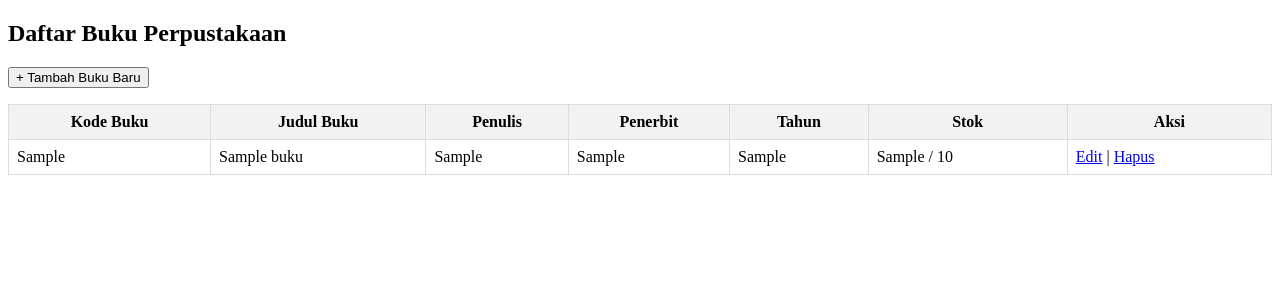
After one commit to draprotez/PerpustakaanTadikaPertiwi, a PHP site: page /views/bukuViews.php in a window 1280 px wide. The commit adds this page. Shown: the top 300 px of the page. Run offline with PHP 8.4, Linux system fonts and the light colour scheme; tables that the repository leaves empty or names only in its code hold one stand-in row (values such as "Sample post").

Commit message:
first commit

```diff
--- /dev/null
+++ b/models/bukuModels.php
@@ -0,0 +1,65 @@
+<?php
+class Buku {
+    private $conn;
+    private $table_name = "buku";    public $id;
+    public $judul_buku;
+    public $penulis;
+    public $isbn;
+    public $penerbit;
+    public $tahun_terbit;
+    public $total_copy;
+    public $salinan_tersedia;
+    public $lokasi_rak;
+    public $kode_buku;
+
+    public function __construct($db) {
+        $this->conn = $db;
+    }
+
+    public function readAll() {
+        $query = "SELECT * FROM " . $this->table_name . " ORDER BY judul_buku ASC";
+
+        $stmt = $this->conn->prepare($query);
+        $stmt->execute();
+        $result = $stmt->get_result();
+
+        return $result;
+    }
+
+    public function create() {
+        $query = "INSERT INTO " . $this->table_name . "
+                  (kode_buku, judul_buku, penulis, isbn, penerbit, tahun_terbit, total_copy, salinan_tersedia, lokasi_rak)
+                  VALUES (?, ?, ?, ?, ?, ?, ?, ?, ?)";
+
+        $stmt = $this->conn->prepare($query);
+
+        $this->kode_buku = htmlspecialchars(strip_tags($this->kode_buku));
+        $this->judul_buku = htmlspecialchars(strip_tags($this->judul_buku));
+        $this->penulis = htmlspecialchars(strip_tags($this->penulis));
+        $this->isbn = htmlspecialchars(strip_tags($this->isbn));
+        $this->penerbit = htmlspecialchars(strip_tags($this->penerbit));
+        $this->tahun_terbit = htmlspecialchars(strip_tags($this->tahun_terbit));
+        $this->total_copy = htmlspecialchars(strip_tags($this->total_copy));
+        $this->salinan_tersedia = htmlspecialchars(strip_tags($this->salinan_tersedia));
+        $this->lokasi_rak = htmlspecialchars(strip_tags($this->lokasi_rak));
+
+        $stmt->bind_param(
+            "ssssssiis",
+            $this->kode_buku,
+            $this->judul_buku,
+            $this->penulis,
+            $this->isbn,
+            $this->penerbit,
+            $this->tahun_terbit,
+            $this->total_copy,
+            $this->salinan_tersedia,
+            $this->lokasi_rak
+        );
+
+        if ($stmt->execute()) {
+            return true;
+        }
+        return false;
+    }
+}
+?>
--- a/register.php
+++ b/register.php
@@ -46,6 +46,7 @@
         <button type="submit">Daftar</button>
     </form>
 
+    <p><a href="registrasiAdmin.php">admin</a></p>
     <p><a href="login.php">Login</a></p>
 
     <script>
--- /dev/null
+++ b/views/bukuViews.php
@@ -0,0 +1,67 @@
+<?php
+session_start();
+require_once('../config/database.php');
+require_once('../models/bukuModels.php');
+
+$bukuModel = new Buku($conn);
+
+$daftarBuku = $bukuModel->readAll();
+?>
+
+<!DOCTYPE html>
+<html lang="en">
+<head>
+    <meta charset="UTF-8">
+    <title>Daftar Buku</title>
+    <style>
+        table { width: 100%; border-collapse: collapse; }
+        th, td { border: 1px solid #ddd; padding: 8px; }
+        th { background-color: #f2f2f2; }
+    </style>
+</head>
+<body>
+    <h2>Daftar Buku Perpustakaan</h2>
+
+    <?php
+    if (isset($_SESSION['success'])) {
+        echo '<p style="color: green;">' . $_SESSION['success'] . '</p>';
+        unset($_SESSION['success']);
+    }
+    ?>
+
+    <p><a href="create.php"><button>+ Tambah Buku Baru</button></a></p>
+
+    <table>
+        <thead>
+            <tr>
+                <th>Kode Buku</th>
+                <th>Judul Buku</th>
+                <th>Penulis</th>
+                <th>Penerbit</th>
+                <th>Tahun</th>
+                <th>Stok</th>
+                <th>Aksi</th>
+            </tr>
+        </thead>
+        <tbody>
+            <?php
+            if ($daftarBuku->num_rows > 0) {
+                while ($buku = $daftarBuku->fetch_assoc()) {
+                    echo "<tr>";
+                    echo "<td>" . htmlspecialchars($buku['kode_buku']) . "</td>";
+                    echo "<td>" . htmlspecialchars($buku['judul_buku']) . "</td>";
+                    echo "<td>" . htmlspecialchars($buku['penulis']) . "</td>";
+                    echo "<td>" . htmlspecialchars($buku['penerbit']) . "</td>";
+                    echo "<td>" . htmlspecialchars($buku['tahun_terbit']) . "</td>";
+                    echo "<td>" . htmlspecialchars($buku['salinan_tersedia']) . " / " . htmlspecialchars($buku['total_copy']) . "</td>";
+                    echo "<td><a href='edit.php?id=" . $buku['id'] . "'>Edit</a> | <a href='delete.php?id=" . $buku['id'] . "'>Hapus</a></td>";
+                    echo "</tr>";
+                }
+            } else {
+                echo "<tr><td colspan='7'>Belum ada data buku.</td></tr>";
+            }
+            ?>
+        </tbody>
+    </table>
+</body>
+</html>
```
Also changed, not shown: controller/bukuController.php (added, +40 -0 lines), controller/registrasiAdminController.php (added, +62 -0 lines), registrasiAdmin.php (added, +58 -0 lines).
